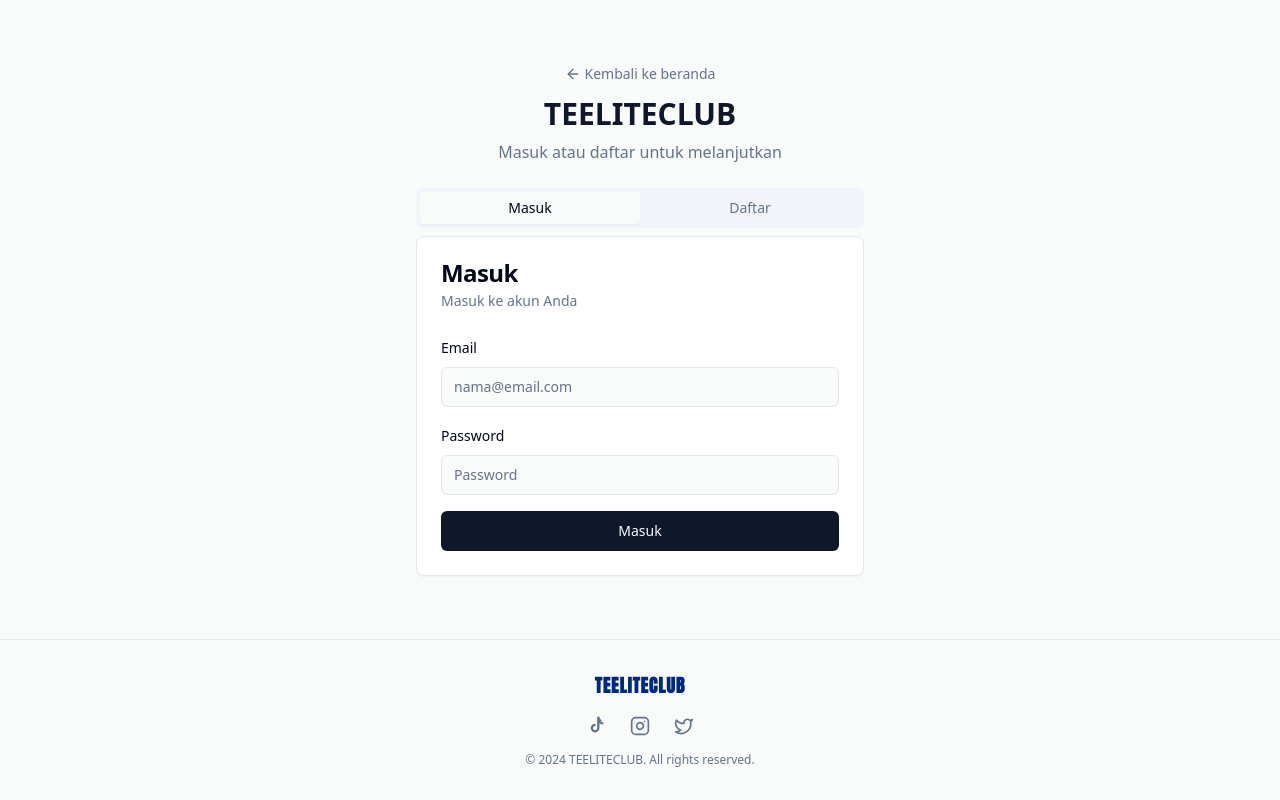
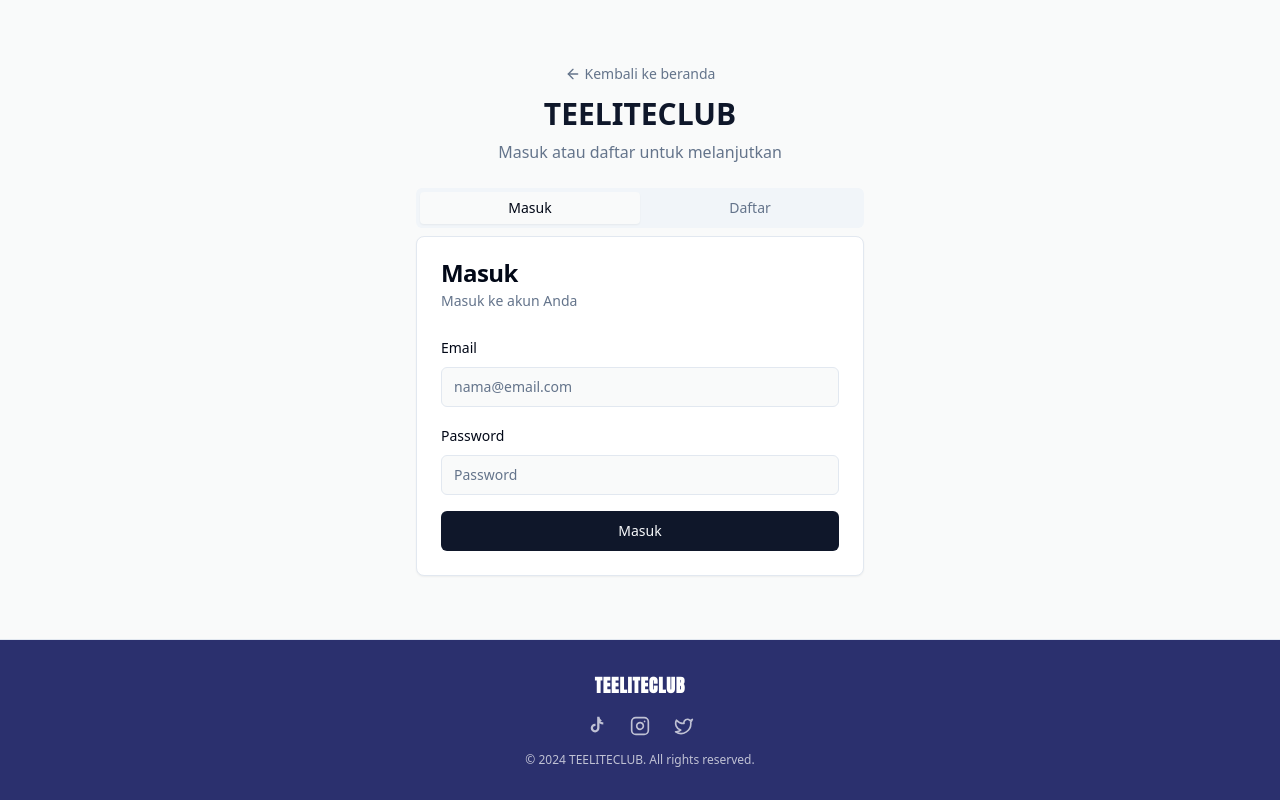
Before and after one commit to rifhrzi/teeliteclub, a React (Vite) app: page /auth in a window 1280 px wide. Built offline with nearby package versions, Linux system fonts and the light colour scheme.

Commit message:
Change header and footer colors
Update header and footer background color to 2a2e70 and adjust font color.

```diff
--- a/src/components/layout/Footer.tsx
+++ b/src/components/layout/Footer.tsx
@@ -3,29 +3,29 @@ import { Instagram, Twitter } from "lucide-react";
 // Footer component for consistent layout across all pages
 export const Footer = () => {
   return (
-    <footer className="bg-background border-t py-8">
+    <footer className="bg-[hsl(var(--header-footer))] text-[hsl(var(--header-footer-foreground))] border-t py-8">
       <div className="container mx-auto px-4">
         <div className="flex flex-col items-center space-y-4">
           {/* Brand */}
-          <h3 className="text-lg font-etna font-black text-dark-blue tracking-wider">TEELITECLUB</h3>
+          <h3 className="text-lg font-etna font-black text-[hsl(var(--header-footer-foreground))] tracking-wider">TEELITECLUB</h3>
 
           {/* Social Media */}
           <div className="flex space-x-6">
-            <a href="#" className="text-muted-foreground hover:text-primary transition-colors" aria-label="TikTok">
+            <a href="#" className="text-[hsl(var(--header-footer-foreground))]/70 hover:text-[hsl(var(--header-footer-foreground))] transition-colors" aria-label="TikTok">
               <svg className="h-5 w-5" viewBox="0 0 24 24" fill="currentColor">
                 <path d="M19.321 5.562a5.124 5.124 0 0 1-.443-.258 6.228 6.228 0 0 1-1.137-.966c-.849-.849-1.532-1.849-1.532-3.338h-2.804v13.5c0 1.38-1.12 2.5-2.5 2.5s-2.5-1.12-2.5-2.5 1.12-2.5 2.5-2.5c.173 0 .342.017.5.05v-2.83c-.164-.01-.33-.02-.5-.02-2.9 0-5.25 2.35-5.25 5.25s2.35 5.25 5.25 5.25 5.25-2.35 5.25-5.25V8.822a7.904 7.904 0 0 0 4.605 1.473v-2.73c-1.422 0-2.713-.573-3.639-1.503z"/>
               </svg>
             </a>
-            <a href="#" className="text-muted-foreground hover:text-primary transition-colors" aria-label="Instagram">
+            <a href="#" className="text-[hsl(var(--header-footer-foreground))]/70 hover:text-[hsl(var(--header-footer-foreground))] transition-colors" aria-label="Instagram">
               <Instagram className="h-5 w-5" />
             </a>
-            <a href="#" className="text-muted-foreground hover:text-primary transition-colors" aria-label="Twitter">
+            <a href="#" className="text-[hsl(var(--header-footer-foreground))]/70 hover:text-[hsl(var(--header-footer-foreground))] transition-colors" aria-label="Twitter">
               <Twitter className="h-5 w-5" />
             </a>
           </div>
 
           {/* Copyright */}
-          <p className="text-muted-foreground text-xs">
+          <p className="text-[hsl(var(--header-footer-foreground))]/70 text-xs">
             &copy; 2024 TEELITECLUB. All rights reserved.
           </p>
         </div>
--- a/src/components/layout/Header.tsx
+++ b/src/components/layout/Header.tsx
@@ -37,12 +37,12 @@ export function Header({ onSearchChange }: HeaderProps) {
   ];
 
   return (
-    <header className="border-b bg-background/95 backdrop-blur supports-[backdrop-filter]:bg-background/60">
+    <header className="border-b bg-[hsl(var(--header-footer))] text-[hsl(var(--header-footer-foreground))]">
       <div className="container mx-auto px-4">
         <div className="flex h-16 items-center justify-between">
           {/* Logo */}
         <div className="flex items-center space-x-4">
-          <Link to="/" className="text-2xl font-etna font-black text-dark-blue tracking-wider">
+          <Link to="/" className="text-2xl font-etna font-black text-[hsl(var(--header-footer-foreground))] tracking-wider">
             TEELITECLUB
           </Link>
         </div>
--- a/src/index.css
+++ b/src/index.css
@@ -38,6 +38,9 @@ All colors MUST be HSL.
 
     --dark-blue: 220 100% 25%;
     --dark-blue-foreground: 0 0% 100%;
+
+    --header-footer: 235 44% 30%;
+    --header-footer-foreground: 0 0% 100%;
 
     --radius: 0.5rem;
 
@@ -90,6 +93,9 @@ All colors MUST be HSL.
     --dark-blue: 220 100% 25%;
     --dark-blue-foreground: 0 0% 100%;
 
+    --header-footer: 235 44% 30%;
+    --header-footer-foreground: 0 0% 100%;
+
     --sidebar-background: 240 5.9% 10%;
     --sidebar-foreground: 240 4.8% 95.9%;
     --sidebar-primary: 224.3 76.3% 48%;
```
